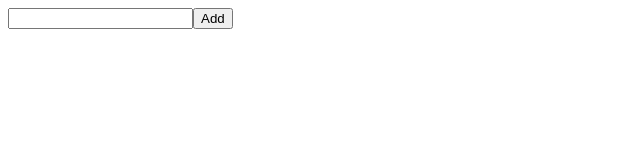
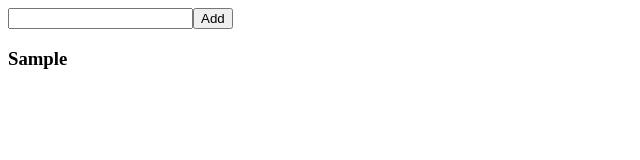
Before and after one commit to Williamsoditi/To-Do-App, a React (Vite) app: page / in a window 1280 px wide. Both pictures are taken after typing "Sample" into the empty fields and a click on the button "Add". Shown: the top 160 px of the page, without its empty margins (0-640 px from the left). Built offline with nearby package versions, Linux system fonts and the light colour scheme.

Commit message:
Adds functionality to display tasks

```diff
--- a/src/components/Todo.jsx
+++ b/src/components/Todo.jsx
@@ -16,7 +16,10 @@ const Todo = () => {
                 <input type="text" value={todo} onChange={(e) => setTodo(e.target.value)}/>
                 <button type="submit">Add</button>
             </form>
-            {console.log(todos)}
+
+            {todos.map((item) => (
+                <h3>{item}</h3>
+            ))}
         </div>
     );
 }
```
